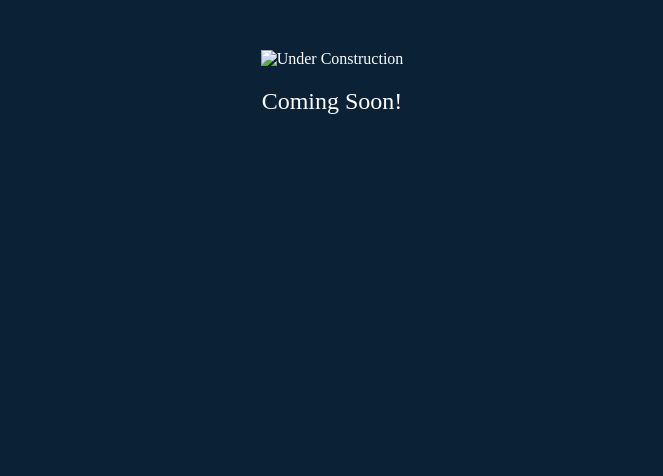
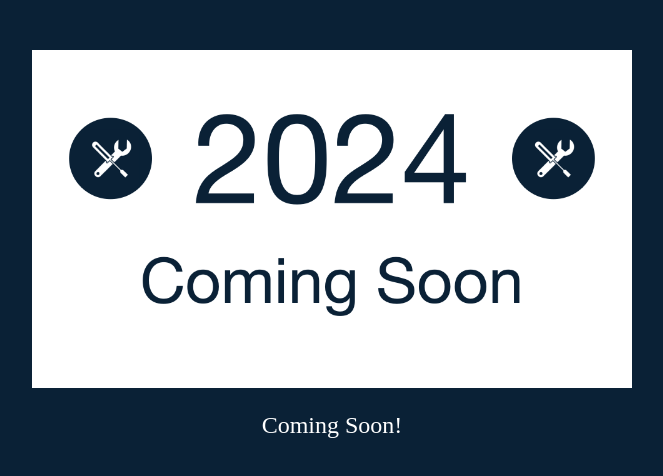
Before and after one commit to ckeilberg57/comingsoon, a plain HTML site: page index.html in a window 1280 px wide. Shown: the whole page, without its empty margins (308-971 px from the left). Drawn offline with Linux system fonts and the light colour scheme.

Commit message:
Update index.html

```diff
--- a/index.html
+++ b/index.html
@@ -27,7 +27,7 @@
     </style>
 </head>
 <body>
-    <img id="construction-image" src="img/under_construction_image.jpg" alt="Under Construction">
+    <img id="construction-image" src="img/comingSoon.png" alt="Under Construction">
     <div id="coming-soon-text">Coming Soon!</div>
 </body>
 </html>
```
